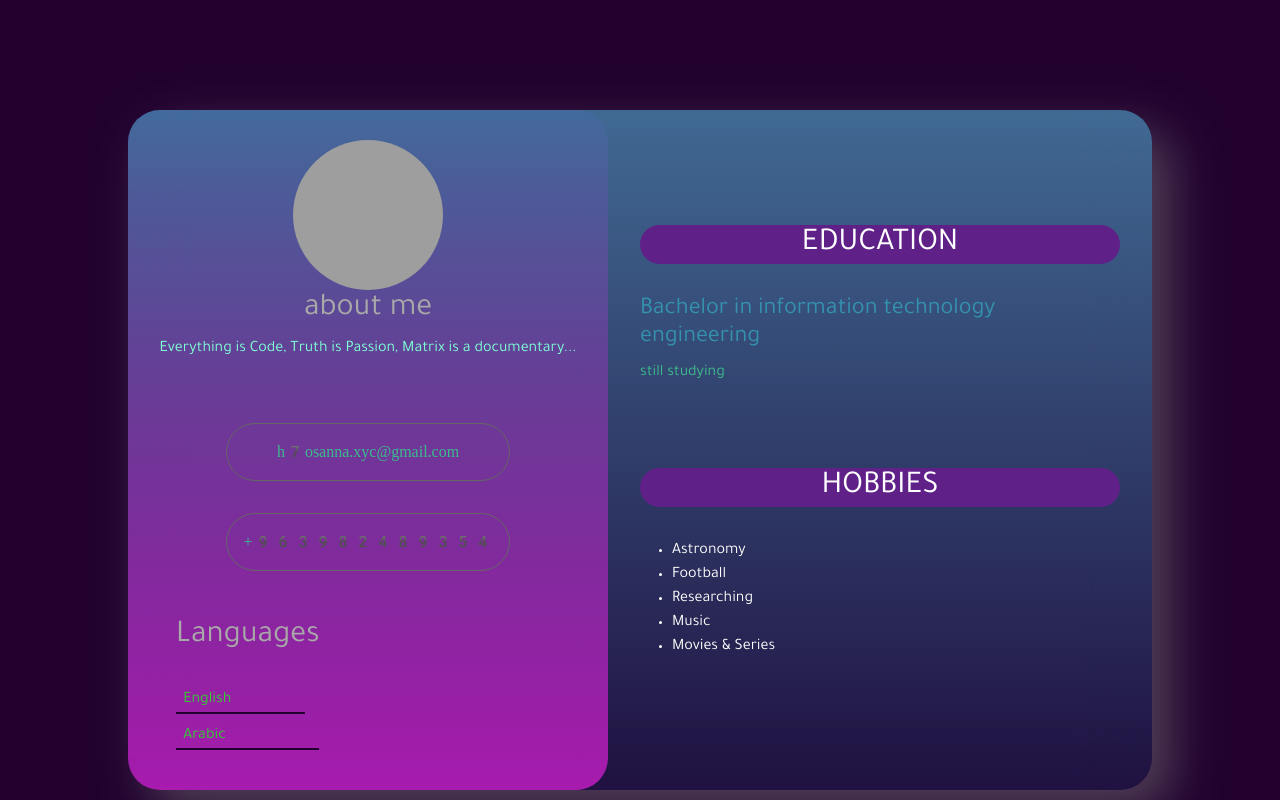
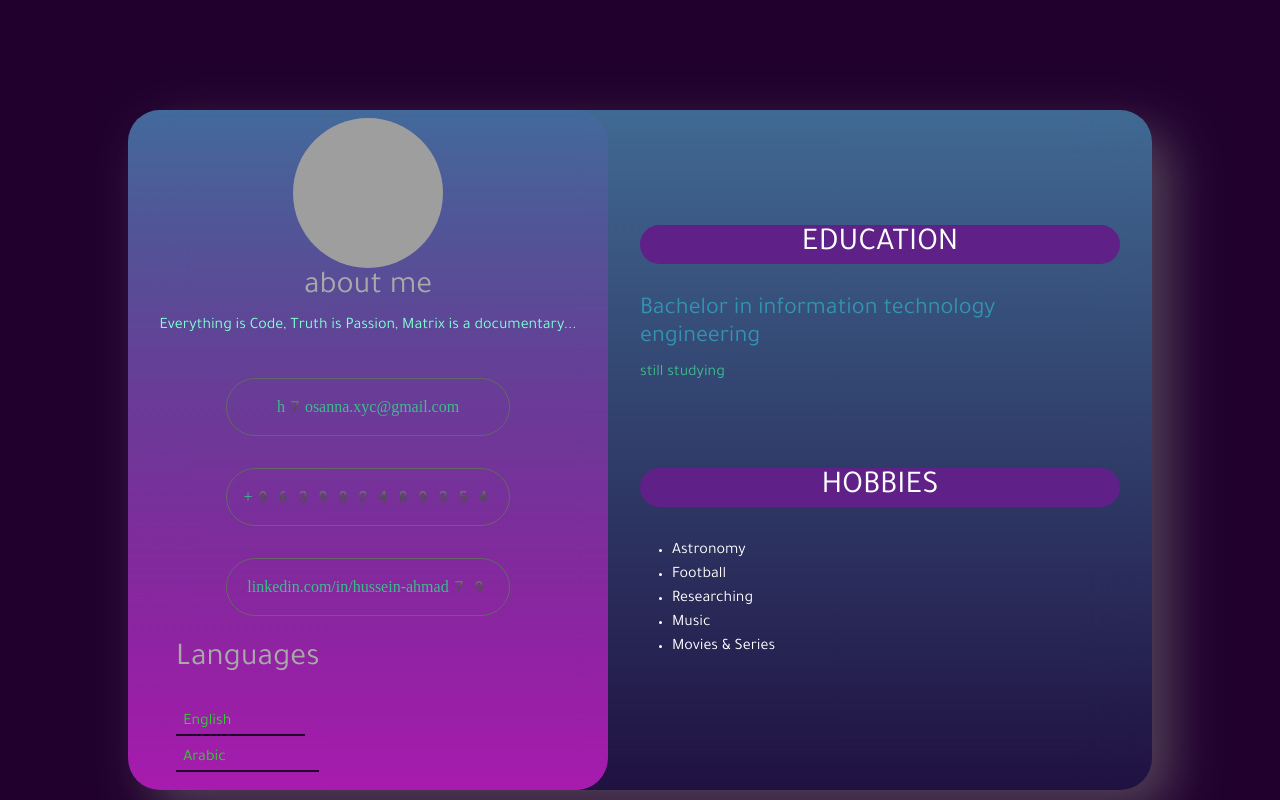
Before and after one commit to husseinahmad7/myPortfolio, a plain HTML site: page index.html in a window 1280 px wide. Shown: the part 3253-4053 px from the top of the page. Drawn offline with nearby package versions, Linux system fonts and the light colour scheme; no server answers; grey boxes are pictures that could not be loaded.

```diff
--- a/index.html
+++ b/index.html
@@ -165,6 +165,9 @@
                 <div class="col">
                   <a href="tel:+963982489354" class="link-secondary">call me</a>
                 </div>
+                <div class="col">
+                  <a href="https://www.linkedin.com/in/hussein-ahmad79/" class="link-secondary">@ linkedin</a>
+                </div>
               </div>
             </div>
           </div>
@@ -191,6 +194,7 @@
             <div class="contacts">
                 <a href="mailto:h7osanna.xyc@gmail.com" id="contact">h7osanna.xyc@gmail.com</a>
                 <a href="tel:+963982489354" id="contact">+963982489354</a>
+                <a href="https://www.linkedin.com/in/hussein-ahmad79/" id="contact">linkedin.com/in/hussein-ahmad79</a>
             </div>
 
             <div class="lang">
```
